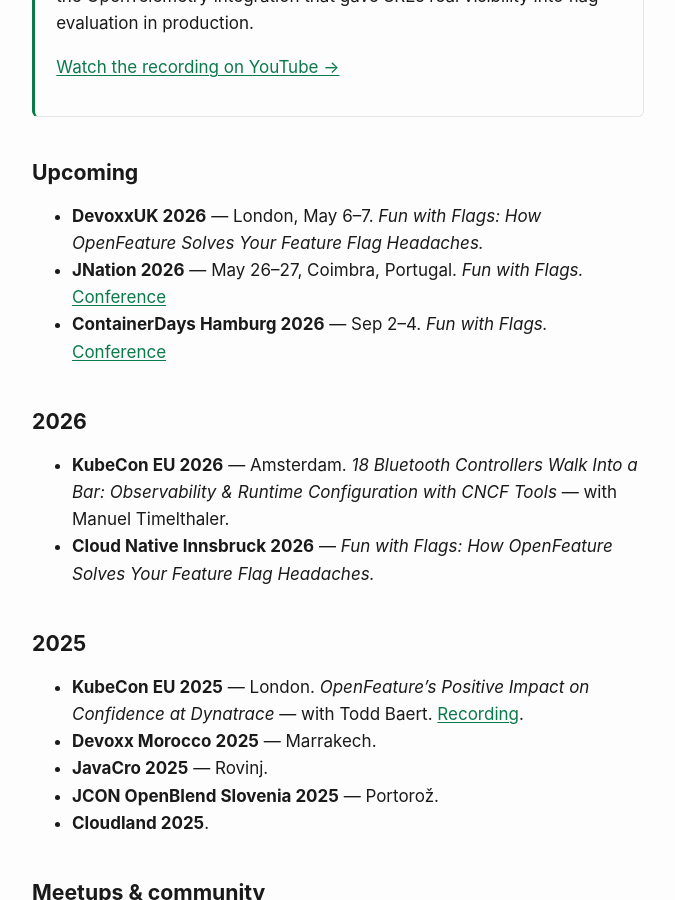
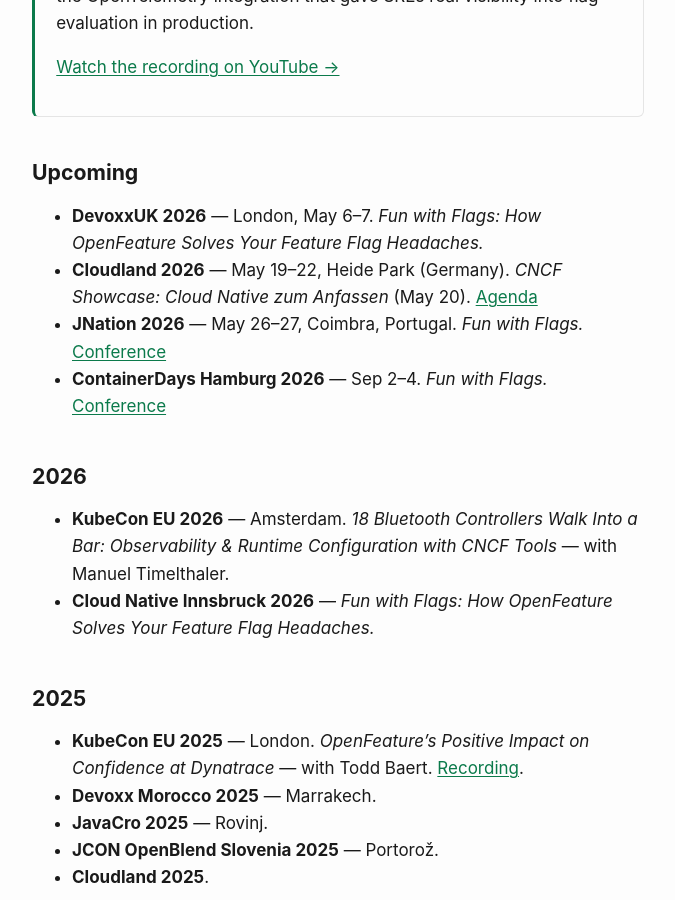
Before and after one commit to aepfli/aepfli.github.io, a Jekyll site: the page built from talks.md, in a window 1280 px wide and 900 px high, scrolled down 403 px. Shown: the whole window, without its empty margins (302-977 px from the left). Built offline with Jekyll 4.4.1, drawn with Linux system fonts in a browser that asks for light colours.

Commit message:
Add Cloudland 2026 to upcoming talks
CNCF Showcase workshop on May 20, 2026 at Heide Park, Germany.

Co-Authored-By: Claude Opus 4.7 (1M context) <noreply@anthropic.com>

```diff
--- a/talks.md
+++ b/talks.md
@@ -20,6 +20,7 @@ I speak regularly on feature flagging, observability, developer experience, and
 ## Upcoming
 
 - **DevoxxUK 2026** — London, May 6–7. *Fun with Flags: How OpenFeature Solves Your Feature Flag Headaches.*
+- **Cloudland 2026** — May 19–22, Heide Park (Germany). *CNCF Showcase: Cloud Native zum Anfassen* (May 20). [Agenda](https://meine.doag.org/events/cloudland/2026/agenda/)
 - **JNation 2026** — May 26–27, Coimbra, Portugal. *Fun with Flags.* [Conference](https://jnation.pt/)
 - **ContainerDays Hamburg 2026** — Sep 2–4. *Fun with Flags.* [Conference](https://www.containerdays.io/containerdays-hamburg-2026/speakers/)
 
```
Also changed, not shown: 1 other file.
